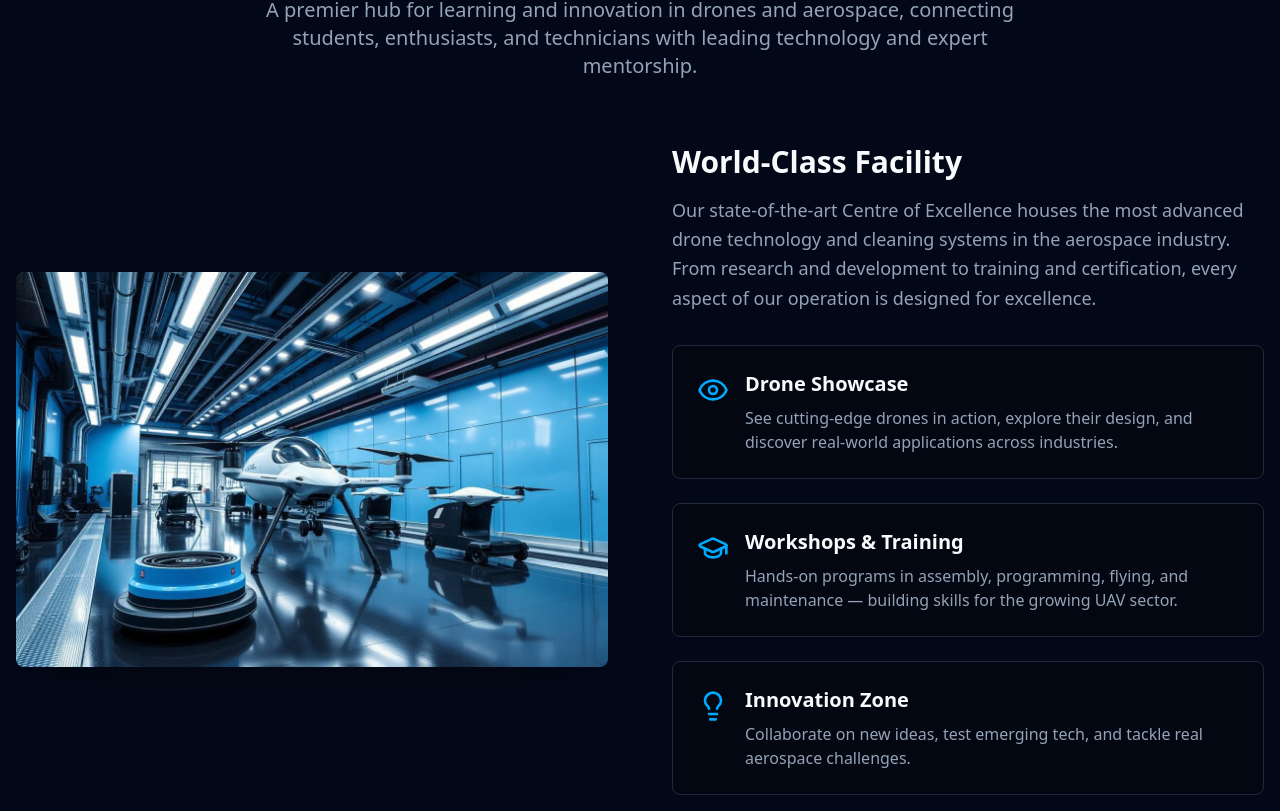
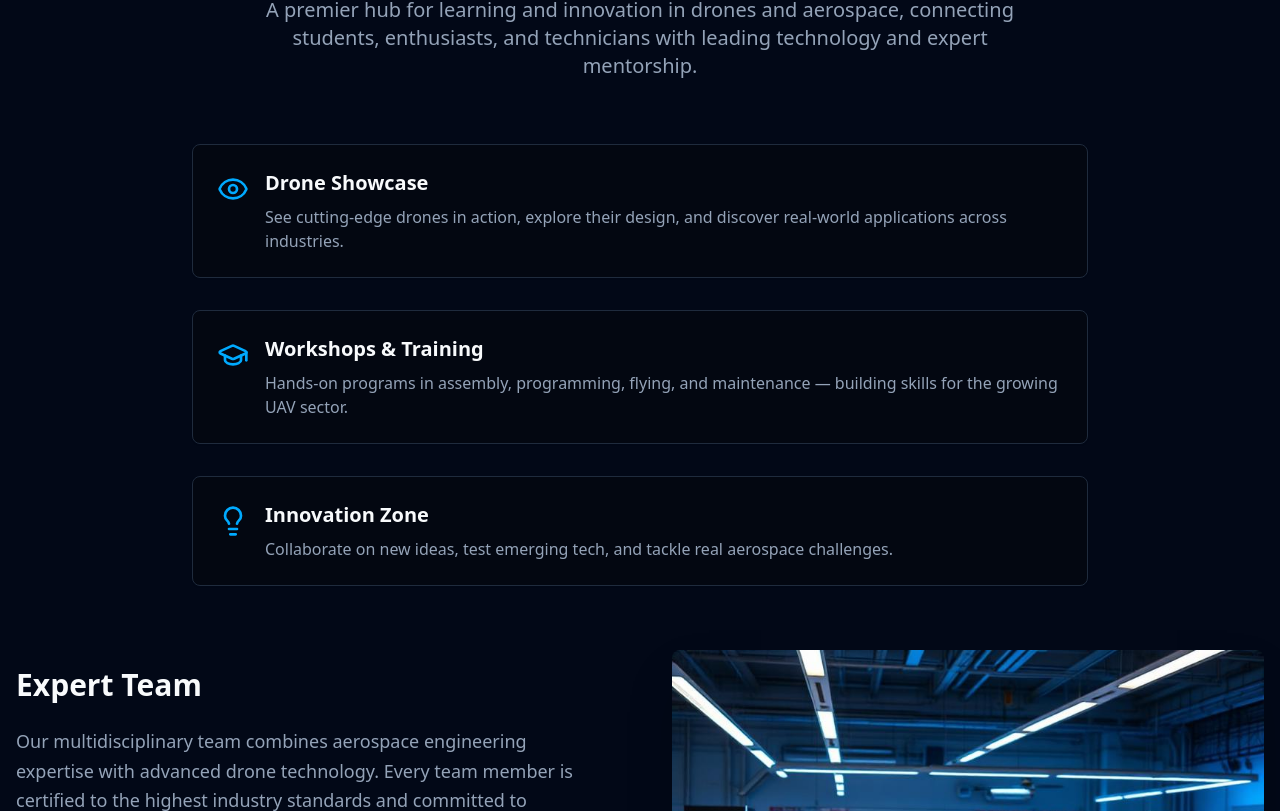
Before and after one commit to narenkarthick90/zerowings-aerospace, a React (Vite) app: page / in a window 1280 px wide. Shown: the part 5449-6260 px from the top of the page. Built offline with nearby package versions, Linux system fonts and the light colour scheme.

Commit message:
Remove facility from Excellence Center
Remove the "world-class facility" section from the Centre of Excellence component.

```diff
--- a/src/components/ExcellenceCenter.tsx
+++ b/src/components/ExcellenceCenter.tsx
@@ -35,27 +35,7 @@ const ExcellenceCenter = () => {
           </p>
         </div>
 
-        <div className="grid lg:grid-cols-2 gap-16 items-center mb-16">
-          <div>
-            <img
-              src={facilityImage}
-              alt="Zerowings Excellence Center Facility"
-              className="w-full rounded-lg shadow-2xl"
-            />
-          </div>
-          <div className="space-y-8">
-            <div>
-              <h3 className="text-3xl font-bold text-foreground mb-4">
-                World-Class Facility
-              </h3>
-              <p className="text-muted-foreground text-lg leading-relaxed">
-                Our state-of-the-art Centre of Excellence houses the most advanced drone technology
-                and cleaning systems in the aerospace industry. From research and development to
-                training and certification, every aspect of our operation is designed for excellence.
-              </p>
-            </div>
-
-            <div className="grid gap-6">
+        <div className="grid gap-8 mb-16 max-w-4xl mx-auto">
           {features.map((feature, index) => (
             <Card key={index} className="bg-card border-border">
               <CardContent className="p-6">
@@ -73,8 +53,6 @@ const ExcellenceCenter = () => {
               </CardContent>
             </Card>
           ))}
-            </div>
-          </div>
         </div>
 
         <div className="grid lg:grid-cols-2 gap-16 items-center">
```
Lines whose indentation alone changed are shown as unchanged.
